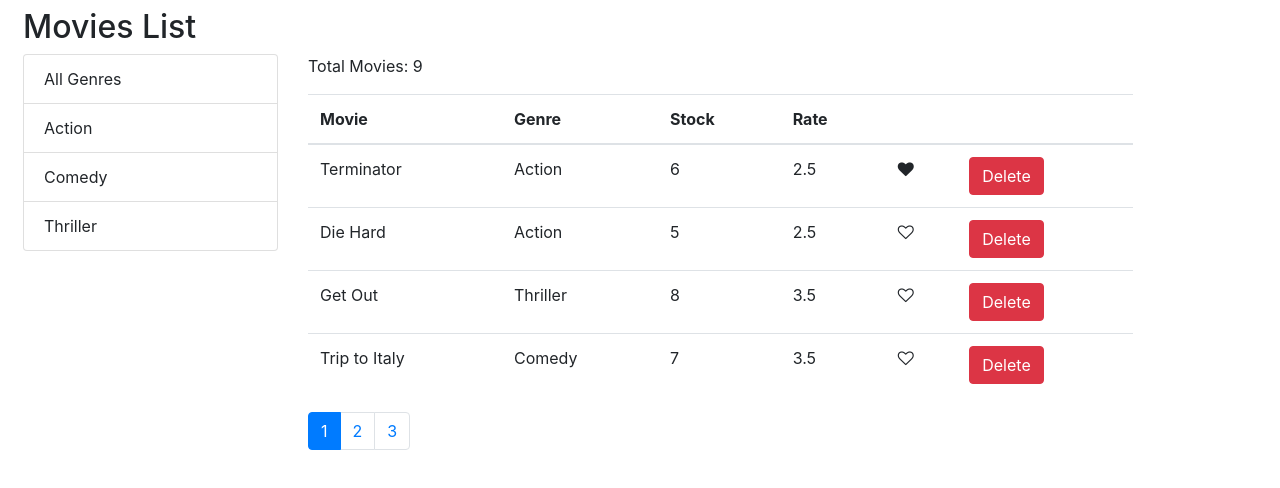
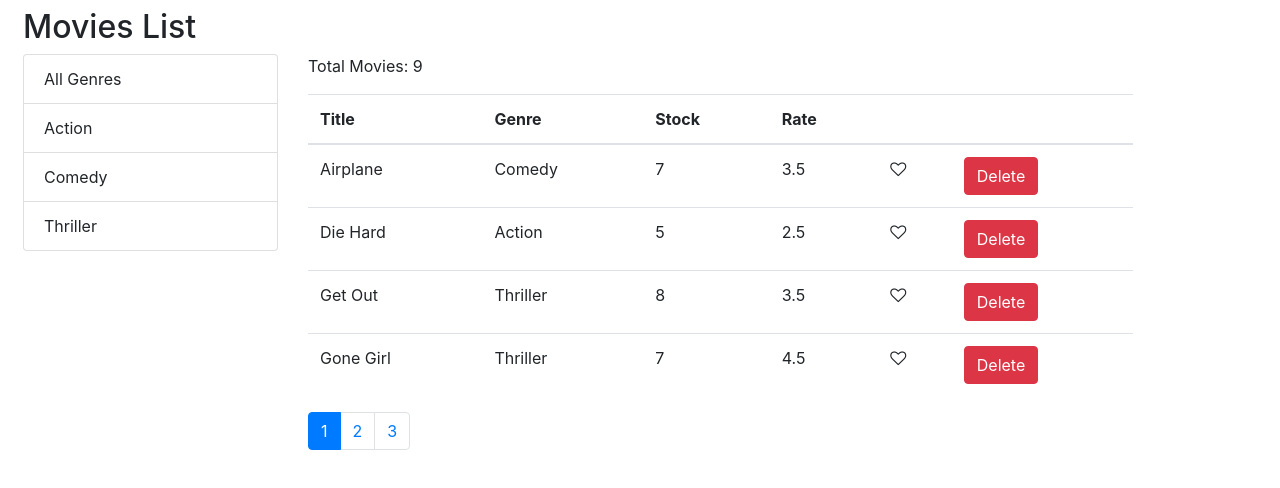
Before and after one commit to CudaRabbani/react_pagination_filtering_sorting, a React (Create React App) app: page / in a window 1280 px wide. Shown: the top 488 px of the page. Built offline with nearby package versions, Linux system fonts and the light colour scheme.

Commit message:
Sorting is functional.

```diff
--- a/src/components/movies.jsx
+++ b/src/components/movies.jsx
@@ -1,4 +1,5 @@
 import React, {Component, Fragment} from 'react';
+import _ from 'lodash';
 import MoviesTable from "./moviesTable";
 import Pagination from "./common/pagination";
 
@@ -14,7 +15,8 @@
         movies: [],
         genres:[],
         pageSize: 4,
-        currentPage: 1
+        currentPage: 1,
+        sortColumn: {path: 'title', order: 'asc'}
     };
 
     componentDidMount() {
@@ -45,13 +47,30 @@
         this.setState({selectedGenre: genre, currentPage: 1});
     };
 
+    handleSort = (path) => {
+        const sortColumn = {...this.state.sortColumn};
+        if (sortColumn.path === path) {
+            sortColumn.order = (sortColumn.order === 'asc') ? 'desc' : 'asc';
+        }
+        else {
+            sortColumn.path = path;
+            sortColumn.order= 'asc';
+        }
+
+        this.setState({sortColumn});
+    };
+
     render() {
-        const {movies: allMovies, genres, pageSize, currentPage, selectedGenre} = this.state;
+        //first filtering
+        //second sorting
+        //lastly display
+        const {movies: allMovies, genres, pageSize, currentPage, selectedGenre, sortColumn} = this.state;
         const filteredMovies = selectedGenre && selectedGenre._id
             ? allMovies.filter(movie=> movie.genre._id === selectedGenre._id)
             : allMovies;
         //const paginatedMovies = paginate(movies, currentPage, pageSize);
-        const paginatedFilteredMovies = paginate(filteredMovies, currentPage, pageSize);
+        const sortedMovies = _.orderBy(filteredMovies, [sortColumn.path], [sortColumn.order])
+        const paginatedFilteredMovies = paginate(sortedMovies, currentPage, pageSize);
         return (
             <Fragment>
                 <div className="row">
@@ -67,6 +86,7 @@
                             movies={paginatedFilteredMovies}
                             onLike={this.handleLike}
                             onDelete={this.handleDelete}
+                            onSort={this.handleSort}
                         />
                         <Pagination
                             onPageChange={this.handlePagination}
--- a/src/components/moviesTable.jsx
+++ b/src/components/moviesTable.jsx
@@ -2,15 +2,15 @@
 import Like from "./common/like";
 
 const MoviesTable = (props) => {
-    const {movies, onDelete, onLike} = props;
+    const {movies, onDelete, onLike, onSort} = props;
     return (
         <table className="table">
             <thead>
             <tr>
-                <th scope="col">Movie</th>
-                <th scope="col">Genre</th>
-                <th scope="col">Stock</th>
-                <th scope="col">Rate</th>
+                <th onClick={()=>onSort('title')}>Title</th>
+                <th onClick={()=>onSort('genre.name')}>Genre</th>
+                <th onClick={()=>onSort('numberInStock')}>Stock</th>
+                <th onClick={()=>onSort('dailyRentalRate')}>Rate</th>
                 <th scope="col"></th>
                 <th scope="col"></th>
             </tr>
```
